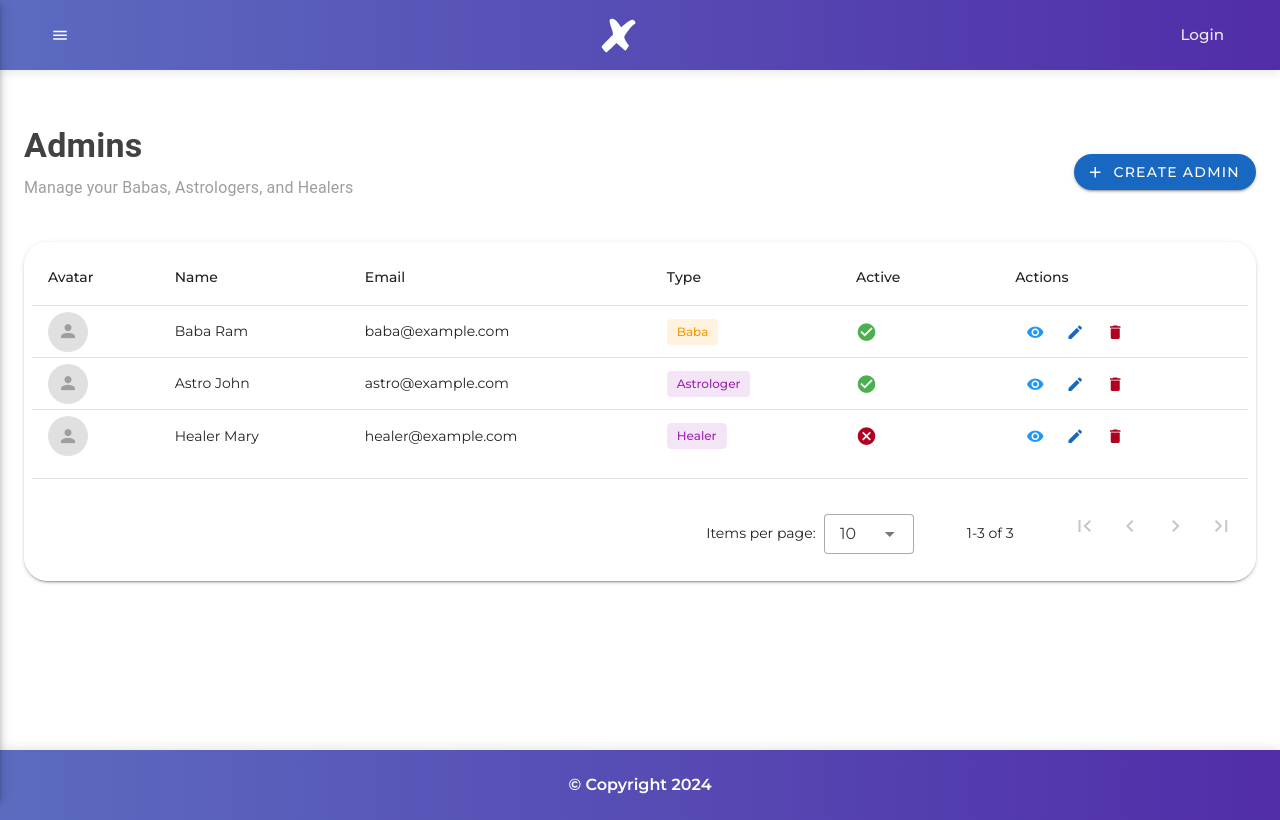
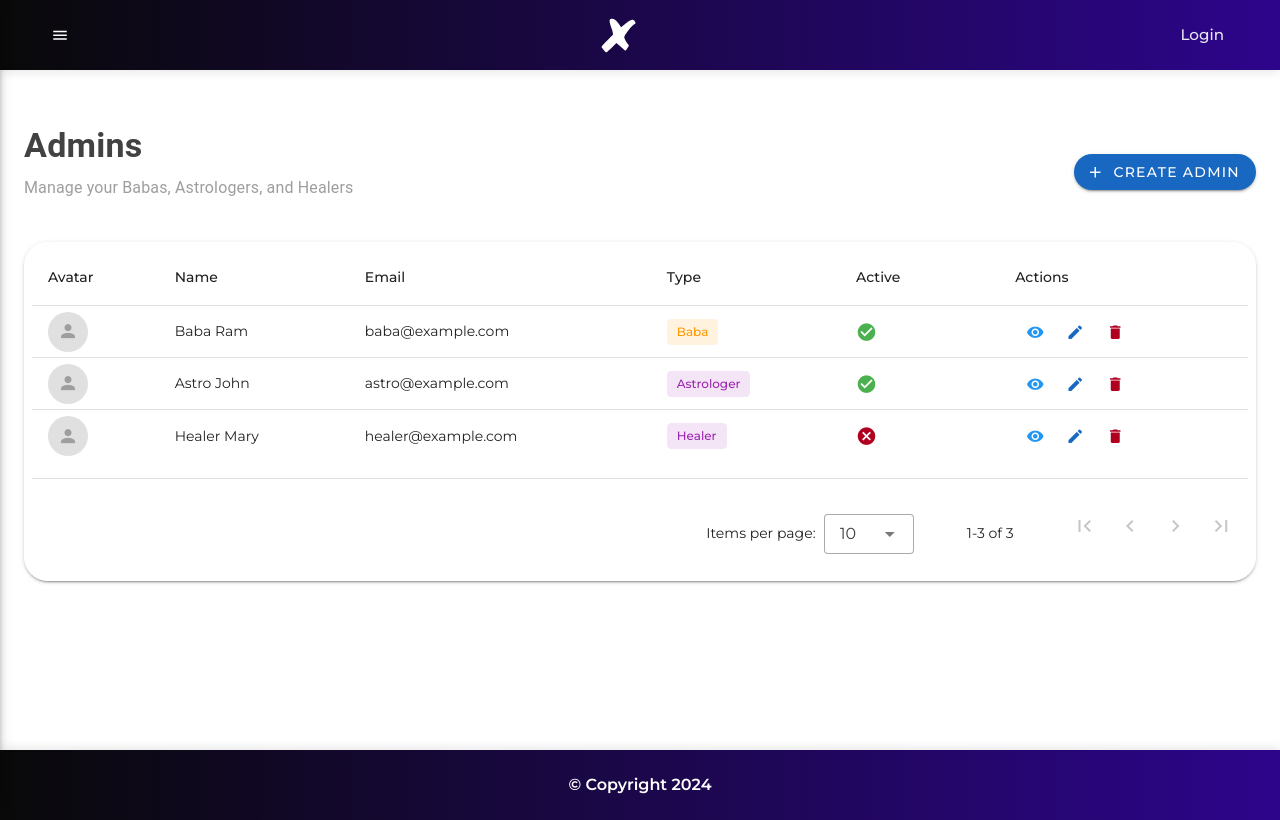
Before and after one commit to akashajaydev/Frotend_Main_APP, a Nuxt app: page / in a window 1280 px wide. Built offline with nearby package versions, Linux system fonts and the light colour scheme.

Commit message:
feat: Add Header and Footer components for application layout.

```diff
--- a/components/Footer.vue
+++ b/components/Footer.vue
@@ -7,7 +7,7 @@
 <style scoped>
 footer {
 	height: 70px;
-  background: linear-gradient(to right, #5c6bc0, #512da8);
+  background: linear-gradient(to right, #090909, #2d058b);
   font-family: 'Montserrat', sans-serif;
   box-shadow: 0 -2px 10px rgba(0,0,0,0.1);
 }
--- a/components/Header.vue
+++ b/components/Header.vue
@@ -140,7 +140,7 @@ header {
 }
 
 .custom-header {
-	background: linear-gradient(to right, #5c6bc0, #512da8);
+	background: linear-gradient(to right, #090909, #2d058b);
 	box-shadow: 0 2px 10px rgba(0, 0, 0, 0.1);
 	font-family: 'Montserrat', sans-serif;
 }
```
